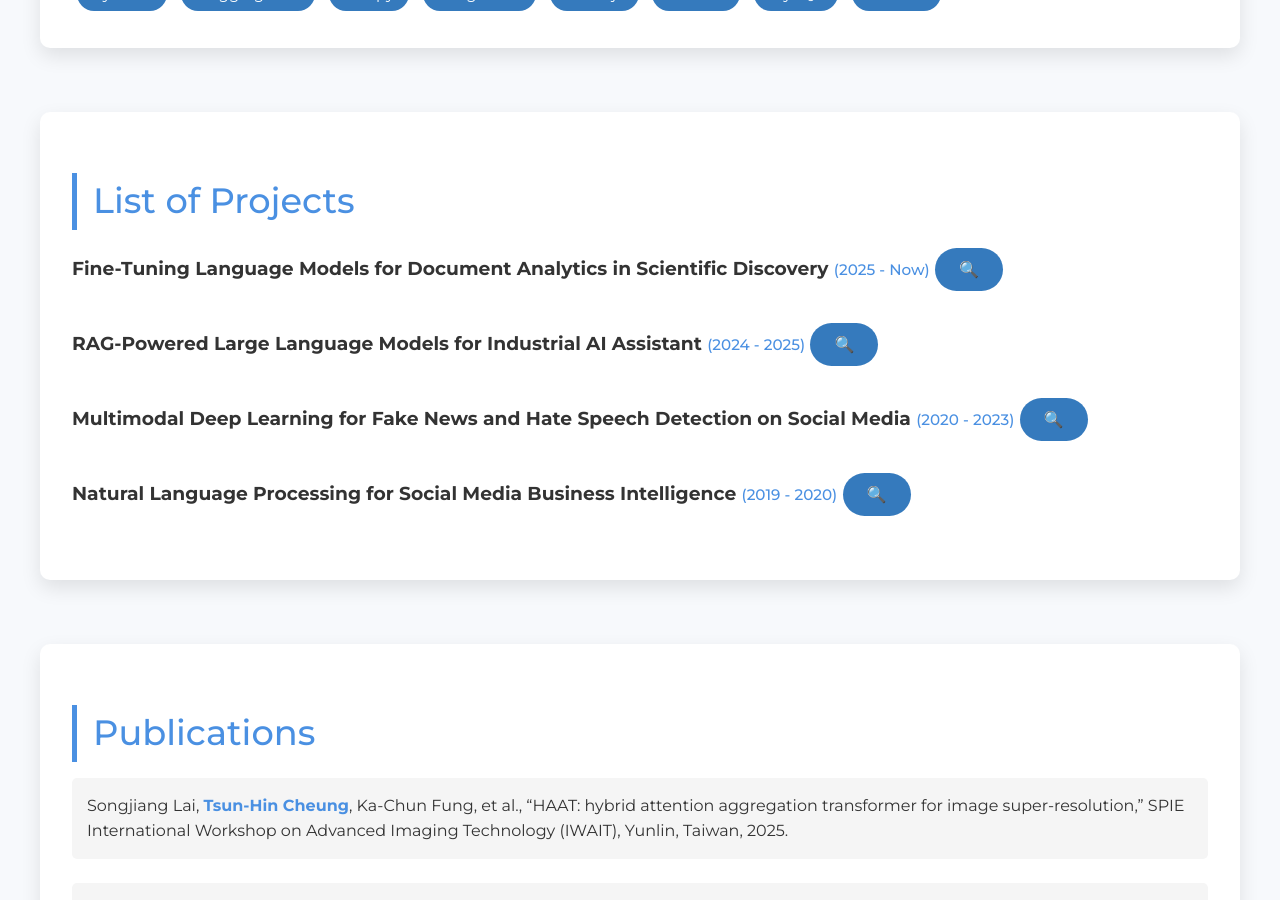
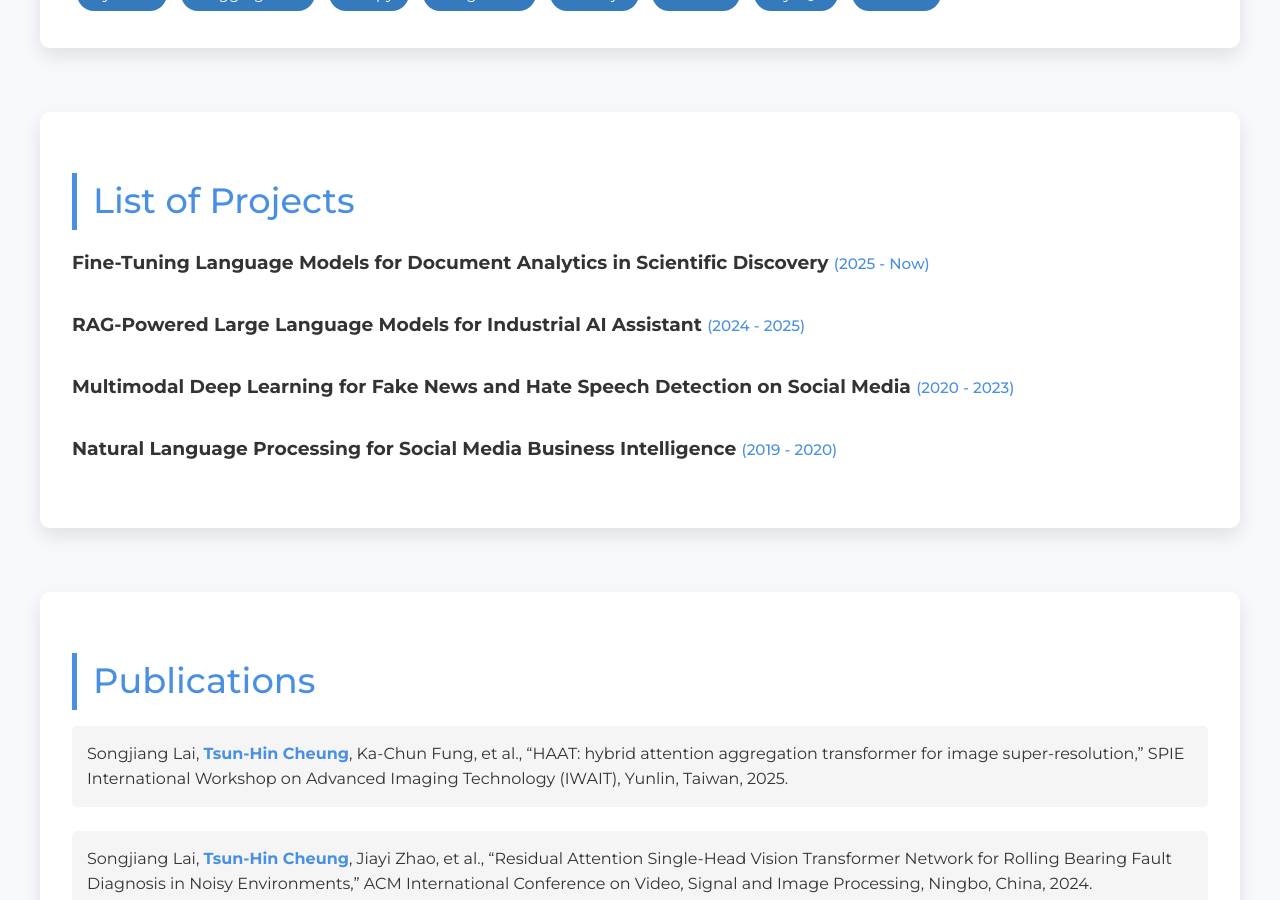
Before and after one commit to thcheung/thcheung.github.io, a Jekyll site: the page built from index.markdown, in a window 1280 px wide and 900 px high, scrolled down 846 px. Built offline with Jekyll 4.4.1, drawn with Linux system fonts in a browser that asks for light colours.

Commit message:
Update home.html

```diff
--- a/_layouts/home.html
+++ b/_layouts/home.html
@@ -255,33 +255,25 @@
           <h3>
             <strong>Fine-Tuning Language Models for Document Analytics in Scientific Discovery</strong>
             <span class="p-duration">(2025 - Now)</span>
-            <button class="toggle-btn" onclick="toggleImage(this)">🔍</button>
           </h3>
-          <img src="assets/pj5.png" alt="Fine-Tuned Language Models" style="display: none;" />
         </li>
         <li>
           <h3>
             <strong>RAG-Powered Large Language Models for Industrial AI Assistant</strong>
             <span class="p-duration">(2024 - 2025)</span>
-            <button class="toggle-btn" onclick="toggleImage(this)">🔍</button>
           </h3>
-          <img src="assets/pj1.png" alt="RAG Large Language Models" style="display: none;" />
         </li>
         <li>
           <h3>
             <strong>Multimodal Deep Learning for Fake News and Hate Speech Detection on Social Media</strong>
             <span class="p-duration">(2020 - 2023)</span>
-            <button class="toggle-btn" onclick="toggleImage(this)">🔍</button>
           </h3>
-          <img src="assets/pj3.png" alt="Fake News Detection" style="display: none;" />
         </li>
         <li>
           <h3>
             <strong>Natural Language Processing for Social Media Business Intelligence</strong>
             <span class="p-duration">(2019 - 2020)</span>
-            <button class="toggle-btn" onclick="toggleImage(this)">🔍</button>
           </h3>
-          <img src="assets/pj4.png" alt="Social Media Monitoring" style="display: none;" />
         </li>
       </ul>
     </section>
```
